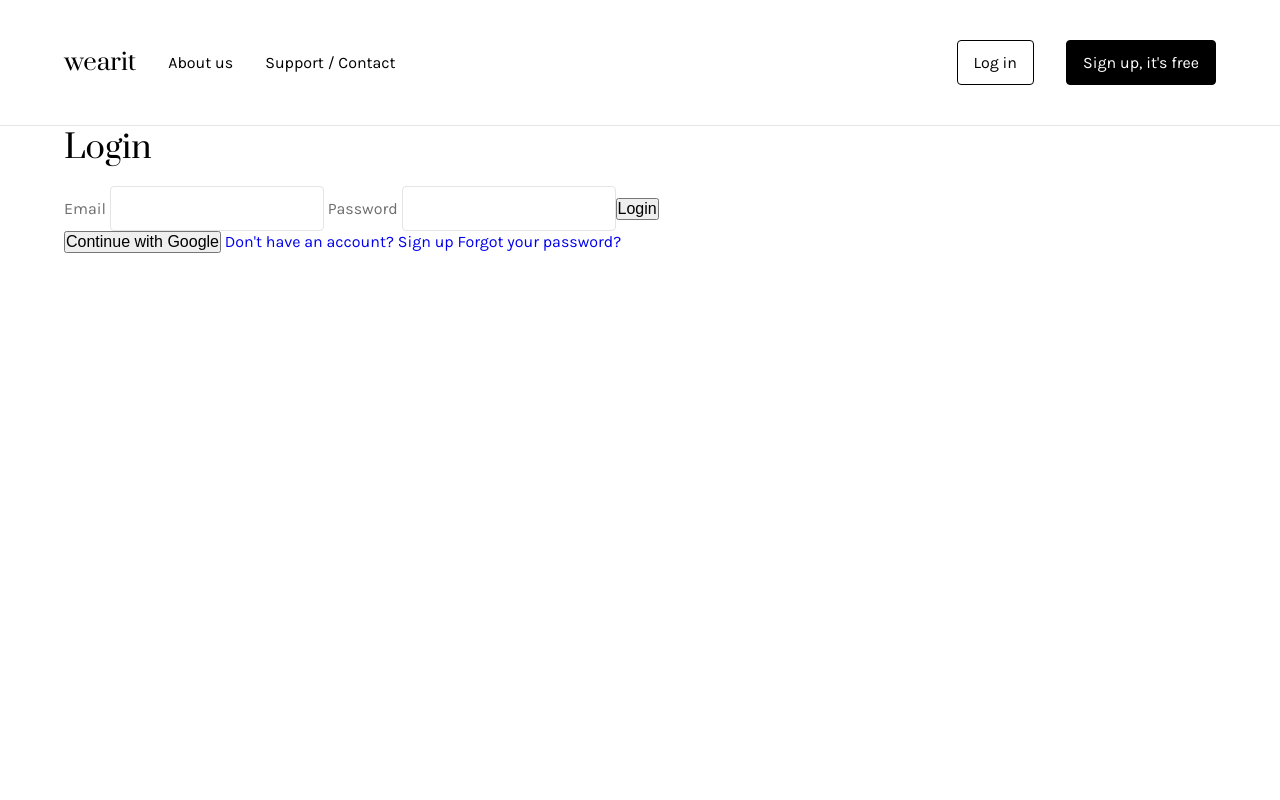
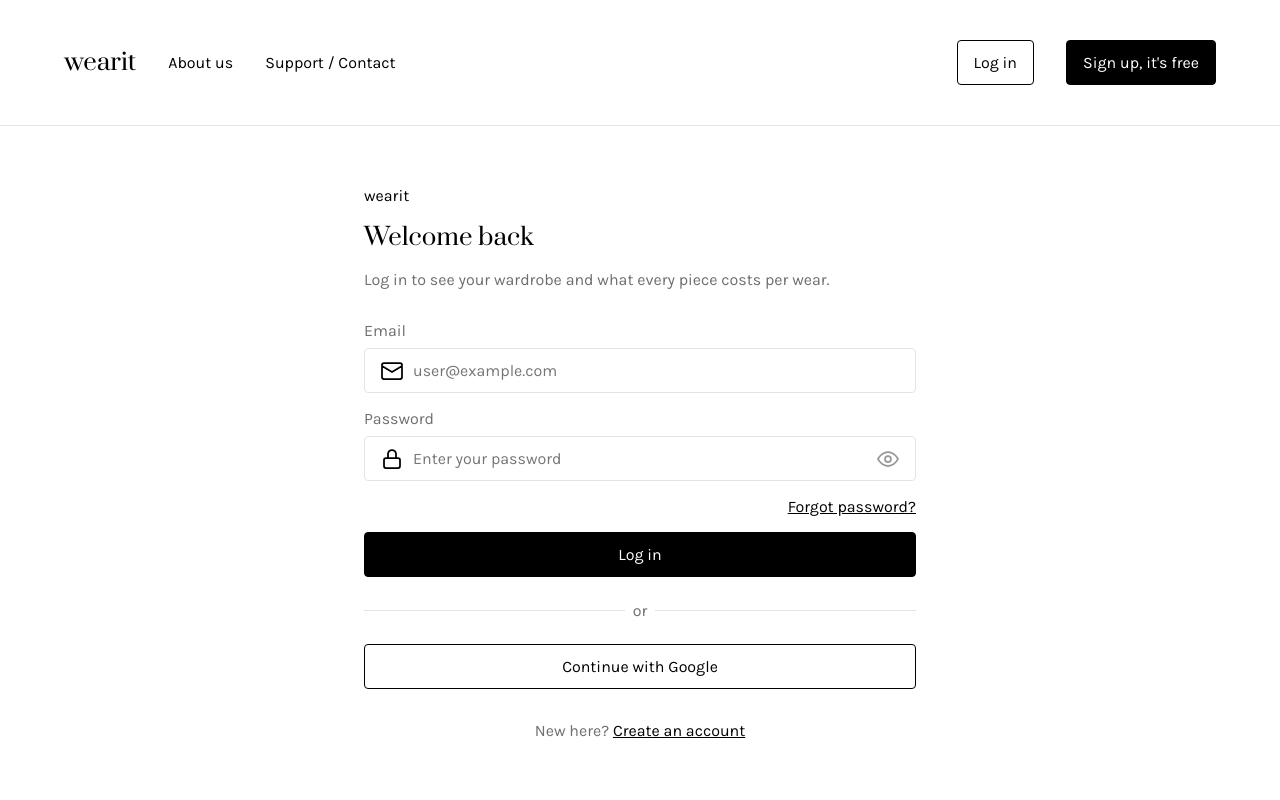
Before and after one commit to anetkabagetka/wearit, a Vue app: page /login in a window 1280 px wide. Shown: the top 800 px of the page. Built offline with nearby package versions, Linux system fonts and the light colour scheme; no server answers.

Commit message:
Styled Login page

```diff
--- a/src/views/auth/LoginView.vue
+++ b/src/views/auth/LoginView.vue
@@ -1,15 +1,22 @@
 <script setup>
-import { ref } from "vue";
-import { useRoute, useRouter, RouterLink } from "vue-router";
+import { ref } from "vue"
+import { useRoute, useRouter, RouterLink } from "vue-router"
+
 import Navigation from '@/components/Navigation.vue'
+import Footer from '@/components/Footer.vue'
 
-import { useAuth } from "@/composables/useAuth";
+import mailIcon from '@/assets/icons/mail.svg'
+import lockIcon from '@/assets/icons/lock.svg'
+import eyeIcon from '@/assets/icons/eye.svg'
+
+import { useAuth } from '@/composables/useAuth'
 
 const router = useRouter();
 const route = useRoute();
 
 const email = ref("");
 const password = ref("");
+const showPassword = ref(false);
 
 const {
     isLoading,
@@ -48,26 +55,51 @@ const handleGoogleLogin = async () => {
 
 <template>
     <Navigation />
-    <main class="container">
-        <h1>Login</h1>
+    <main>
+        <section class="section">
+            <div class="container container-narrow stack">
+                <div class="logo">wearit</div>
+                <h1>Welcome back</h1>
+                <p>Log in to see your wardrobe and what every piece costs per wear.</p>
 
-        <form @submit.prevent="handleLogin">
-            <label>
+                <form @submit.prevent="handleLogin" class="stack">
+                    <label class="stack-small">
                         Email
-                <input v-model="email" type="email" autocomplete="email" required />
+                        <span class="input-icon">
+                            <img :src="mailIcon" alt="" />
+                            <input v-model="email" type="email" autocomplete="email" placeholder="user@example.com"
+                                required />
+                        </span>
                     </label>
 
-            <label>
+                    <label class="stack-small">
                         Password
-                <input v-model="password" type="password" autocomplete="current-password" required />
+                        <span class="input-icon">
+                            <img :src="lockIcon" alt="" />
+                            <input v-model="password" :type="showPassword ? 'text' : 'password'"
+                                autocomplete="current-password" placeholder="Enter your password" required />
+                            <button type="button" class="input-icon-button" @click="showPassword = !showPassword"
+                                :aria-label="showPassword ? 'Hide password' : 'Show password'">
+                                <img :src="eyeIcon" alt="" :style="{ opacity: showPassword ? 1 : 0.4 }" />
+                            </button>
+                        </span>
                     </label>
 
-            <button type="submit" :disabled="isLoading">
-                {{ isLoading ? "Logging in..." : "Login" }}
+                    <RouterLink :to="{ name: 'reset-password' }" class="link">
+                        Forgot password?
+                    </RouterLink>
+
+                    <button type="submit" :disabled="isLoading" class="btn btn-primary">
+                        {{ isLoading ? "Logging in..." : "Log in" }}
                     </button>
                 </form>
 
-        <button type="button" @click="handleGoogleLogin" :disabled="isLoading">
+                <div class="or">
+                    <span>&nbsp;&nbsp;or&nbsp;&nbsp;</span>
+                </div>
+
+                <button type="button" @click="handleGoogleLogin" :disabled="isLoading"
+                    class="btn btn-secondary google-login">
                     Continue with Google
                 </button>
 
@@ -75,12 +107,46 @@ const handleGoogleLogin = async () => {
                     {{ errorMessage }}
                 </p>
 
-        <RouterLink :to="{ name: 'signup' }">
-            Don't have an account? Sign up
+                <p class="new-here-text">New here? <RouterLink :to="{ name: 'signup' }" class="link">Create an account
                     </RouterLink>
+                </p>
+            </div>
+        </section>
+    </main>
+    <Footer />
+</template>
 
-        <RouterLink :to="{ name: 'reset-password' }">
-            Forgot your password?
-        </RouterLink>
-    </main>
-</template>
+<style scoped>
+.link {
+    color: var(--black);
+    text-decoration: underline;
+    text-align: right;
+}
+
+.google-login {
+    display: flex;
+    align-items: center;
+    justify-content: center;
+    gap: 8px;
+}
+
+.or {
+    display: flex;
+    align-items: center;
+    text-align: center;
+    margin: 8px 0;
+    color: var(--gray);
+}
+
+.or::before,
+.or::after {
+    content: "";
+    flex: 1;
+    border-bottom: 1px solid var(--light-gray);
+}
+
+.new-here-text {
+    text-align: center;
+    margin-top: 16px;
+}
+</style>
```
Lines whose indentation alone changed are shown as unchanged.
